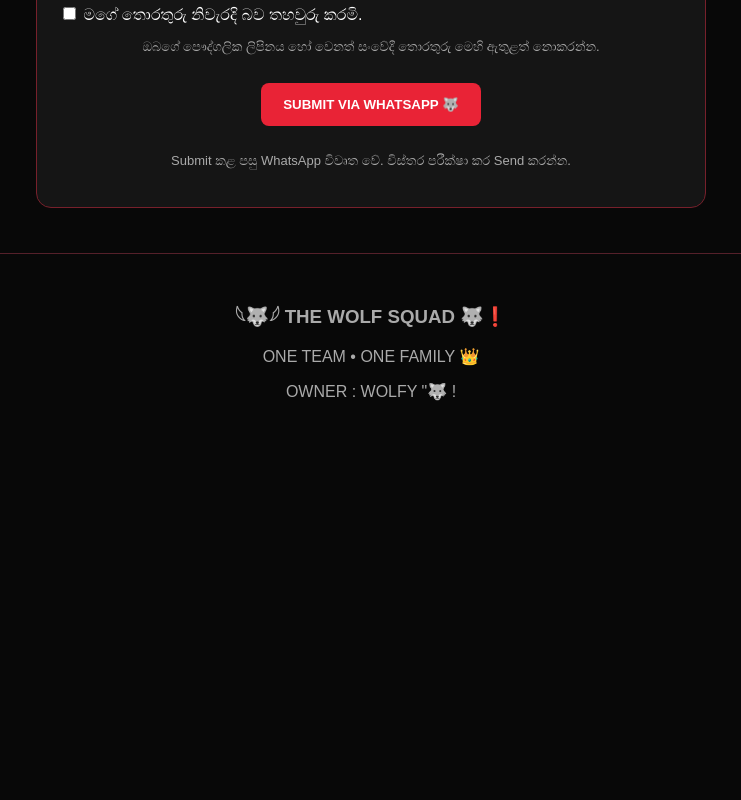
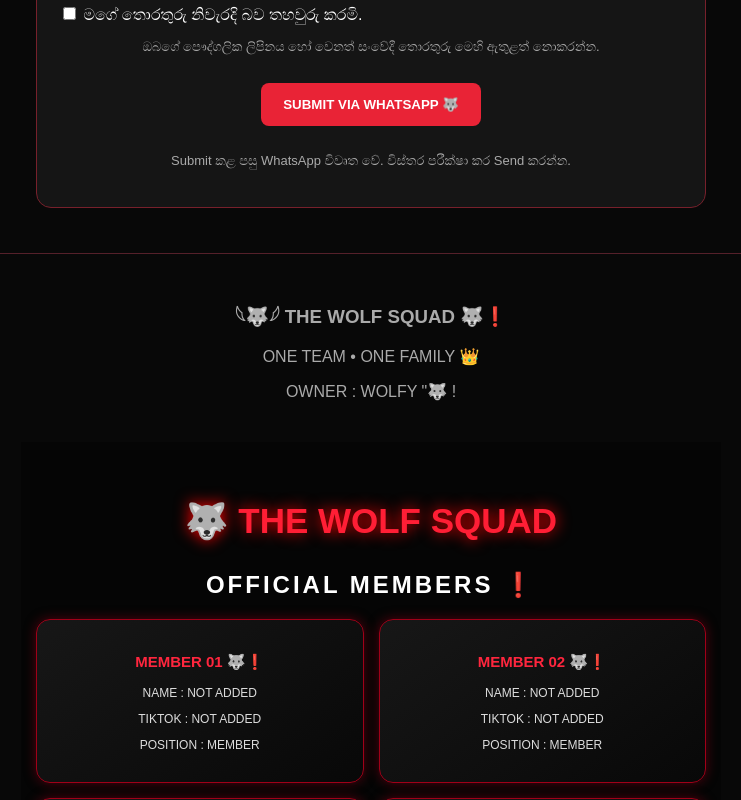
Before and after one commit to k2764981-ship-it/the-wolf-squad-, a plain HTML site: page index.html in a window 1280 px wide. Shown: the part 2000-2800 px from the top of the page, without its empty margins (269-1010 px from the left). Before the commit the page ends 2442 px from the top, so only its background shows below. Drawn offline with Linux system fonts and the light colour scheme.

Commit message:
Update index.html

```diff
--- a/index.html
+++ b/index.html
@@ -190,5 +190,63 @@ encodeURIComponent(msg),
 });
 </script>
 
+<section class="members">
+  <h1>🐺 THE WOLF SQUAD</h1>
+  <h2>OFFICIAL MEMBERS ❗</h2>
+
+  <div class="member-grid">
+    <script>
+      for (let i = 1; i <= 20; i++) {
+        document.write(`
+          <div class="member-card">
+            <h3>MEMBER ${String(i).padStart(2,'0')} 🐺❗</h3>
+            <p>NAME : NOT ADDED</p>
+            <p>TIKTOK : NOT ADDED</p>
+            <p>POSITION : MEMBER</p>
+          </div>
+        `);
+      }
+    </script>
+  </div>
+</section>
+
+<style>
+.members {
+  background: #050505;
+  color: white;
+  padding: 30px 15px;
+  text-align: center;
+  font-family: Arial, sans-serif;
+}
+.members h1 {
+  color: #ff1e35;
+  text-shadow: 0 0 15px red;
+}
+.members h2 {
+  color: white;
+  letter-spacing: 3px;
+}
+.member-grid {
+  display: grid;
+  grid-template-columns: repeat(2,1fr);
+  gap: 15px;
+}
+.member-card {
+  background: linear-gradient(145deg,#171717,#080808);
+  border: 1px solid #a00018;
+  border-radius: 14px;
+  padding: 18px 8px;
+  box-shadow: 0 0 12px #51000d;
+}
+.member-card h3 {
+  color: #ff263e;
+  font-size: 15px;
+}
+.member-card p {
+  color: #ddd;
+  font-size: 12px;
+}
+</style>
+
 </body>
 </html>
```
